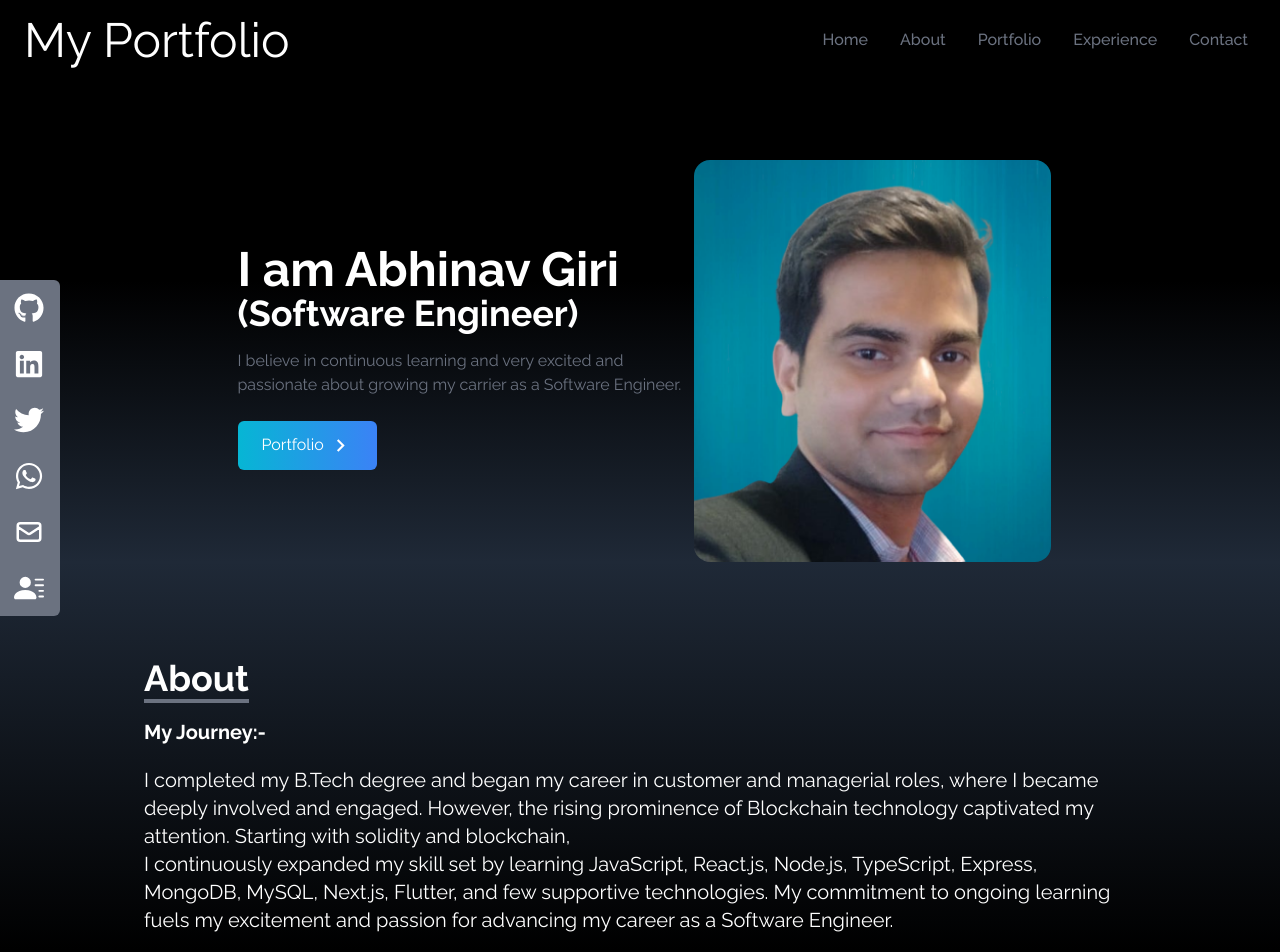
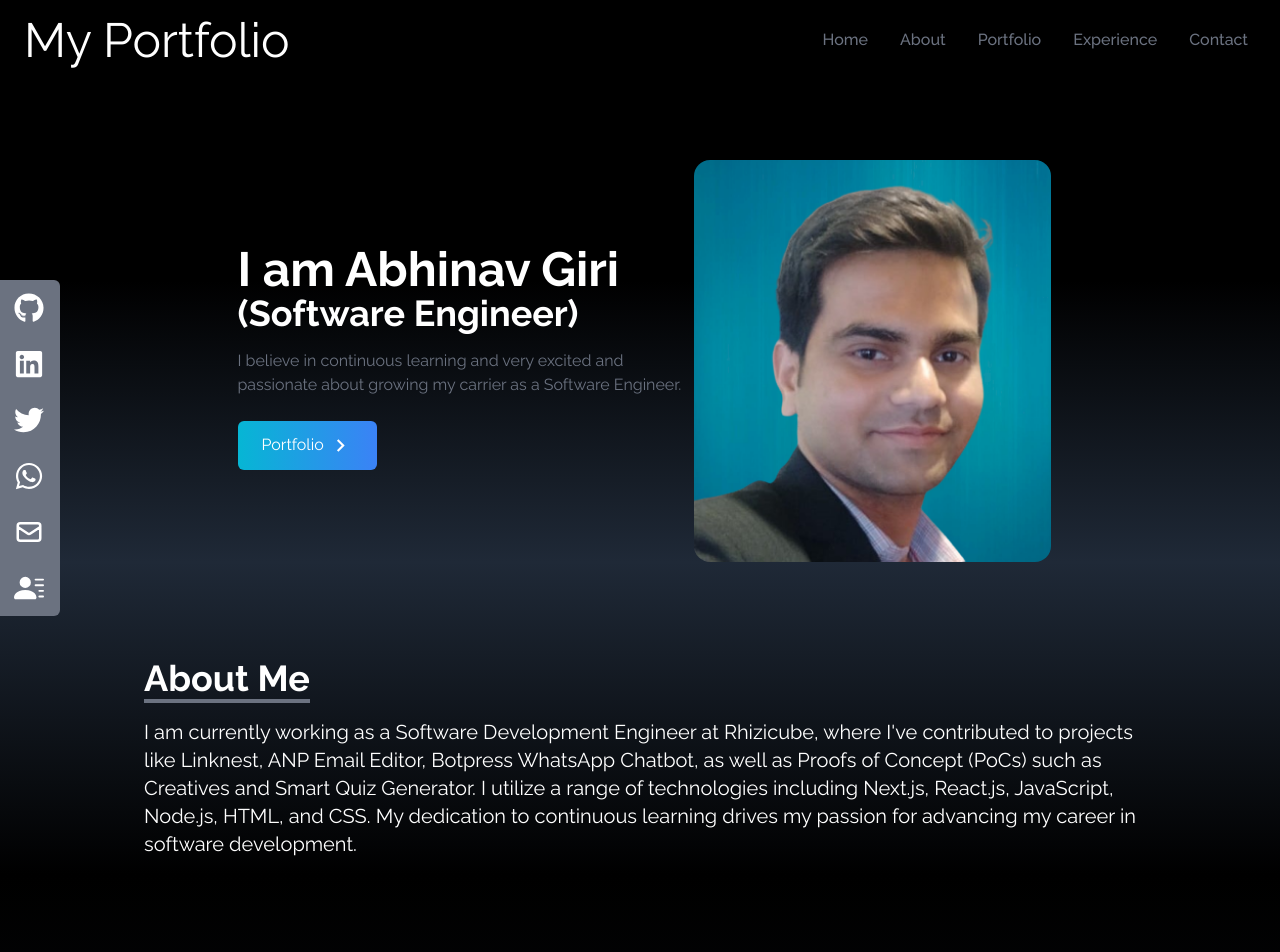
Before and after one commit to Abhinav-Giri/portfolio, a React (Create React App) app: page / in a window 1280 px wide. Shown: the top 952 px of the page. Built offline with nearby package versions, Linux system fonts and the light colour scheme.

Commit message:
Update About.jsx

```diff
--- a/src/components/About.jsx
+++ b/src/components/About.jsx
@@ -9,16 +9,12 @@ const About = () => {
       <div className="flex flex-col justify-center w-full h-full max-w-screen-lg p-4 mx-auto">
         <div className="pb-5">
           <p className="inline text-4xl font-bold border-b-4 border-gray-500">
-            About
+            About Me
           </p>
-          <h1 className="pt-5 text-xl font-bold">My Journey:-</h1>
+
         </div>
         <p className="text-xl">
-         I completed my B.Tech degree and began my career in customer and managerial roles, where I became deeply involved and engaged. However, the rising prominence of Blockchain technology captivated my attention. Starting with solidity and blockchain,
-        </p>
-
-        <p className="text-xl">
-          I continuously expanded my skill set by learning JavaScript, React.js, Node.js, TypeScript, Express, MongoDB, MySQL, Next.js, Flutter, and few supportive technologies. My commitment to ongoing learning fuels my excitement and passion for advancing my career as a Software Engineer.
+         I am currently working as a Software Development Engineer at Rhizicube, where I've contributed to projects like Linknest, ANP Email Editor, Botpress WhatsApp Chatbot, as well as Proofs of Concept (PoCs) such as Creatives and Smart Quiz Generator. I utilize a range of technologies including Next.js, React.js, JavaScript, Node.js, HTML, and CSS. My dedication to continuous learning drives my passion for advancing my career in software development.
         </p>
 
 {/*         <p className="text-xl">
```
